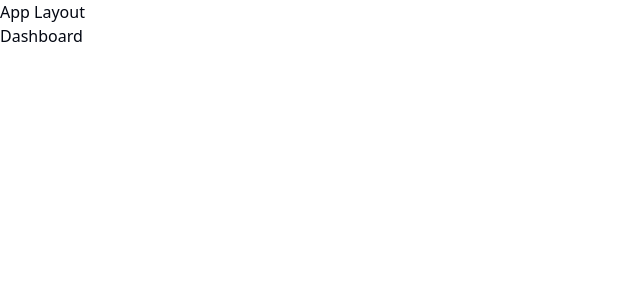
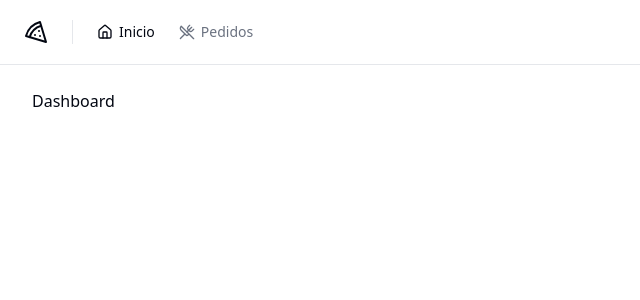
Before and after one commit to LuizaFerri/Pizza-shop, a React (Vite) app: page / in a window 1280 px wide. Shown: the top 300 px of the page, without its empty margins (0-640 px from the left). Built offline with nearby package versions, Linux system fonts and the light colour scheme; the HTML template or start-up script is replaced by a standard one.

Commit message:
Layout do app com cabeçalho

```diff
--- a/package.json
+++ b/package.json
@@ -30,6 +30,7 @@
   "dependencies": {
     "@hookform/resolvers": "^3.3.4",
     "@radix-ui/react-label": "^2.0.2",
+    "@radix-ui/react-separator": "^1.0.3",
     "@radix-ui/react-slot": "^1.0.2",
     "class-variance-authority": "^0.7.0",
     "clsx": "^2.1.0",
--- /dev/null
+++ b/src/components/header.tsx
@@ -0,0 +1,24 @@
+import { Home, Pizza, UtensilsCrossed } from "lucide-react";
+import { Separator } from "./ui/separator";
+import { NavLink } from "./nav-link";
+
+export function Header() {
+  return (
+    <div className="border-b">
+      <div className="flex h-16 items-center gap-6 px-6">
+        <Pizza className="h-6 w-6" />
+        <Separator orientation="vertical" className="h-6" />
+        <nav className="flex items-center space-x-4 lg:space-x-6">
+          <NavLink to="/">
+            <Home className="h-4 w-4" />
+            Inicio
+          </NavLink>
+          <NavLink to="/orders">
+            <UtensilsCrossed className="h-4 w-4" />
+            Pedidos
+          </NavLink>
+        </nav>
+      </div>
+    </div>
+  );
+}
--- /dev/null
+++ b/src/components/nav-link.tsx
@@ -0,0 +1,14 @@
+import { LinkProps, Link, useLocation } from "react-router-dom";
+
+export interface NavLinkProps extends LinkProps {}
+
+export function NavLink(props: NavLinkProps) {
+  const { pathname } = useLocation();
+  return (
+    <Link
+      data-current={pathname === props.to ? "true" : "false"}
+      {...props}
+      className="flex items-center gap-1.5 text-sm font-medium text-muted-foreground hover:text-foreground data-[current=true]:text-foreground"
+    />
+  );
+}
--- /dev/null
+++ b/src/components/ui/separator.tsx
@@ -0,0 +1,29 @@
+import * as React from "react"
+import * as SeparatorPrimitive from "@radix-ui/react-separator"
+
+import { cn } from "@/lib/utils"
+
+const Separator = React.forwardRef<
+  React.ElementRef<typeof SeparatorPrimitive.Root>,
+  React.ComponentPropsWithoutRef<typeof SeparatorPrimitive.Root>
+>(
+  (
+    { className, orientation = "horizontal", decorative = true, ...props },
+    ref
+  ) => (
+    <SeparatorPrimitive.Root
+      ref={ref}
+      decorative={decorative}
+      orientation={orientation}
+      className={cn(
+        "shrink-0 bg-border",
+        orientation === "horizontal" ? "h-[1px] w-full" : "h-full w-[1px]",
+        className
+      )}
+      {...props}
+    />
+  )
+)
+Separator.displayName = SeparatorPrimitive.Root.displayName
+
+export { Separator }
--- a/src/pages/_layouts/app.tsx
+++ b/src/pages/_layouts/app.tsx
@@ -1,10 +1,13 @@
+import { Header } from "@/components/header";
 import { Outlet } from "react-router-dom";
 
 export function AppLayout() {
   return (
-    <div>
-      <h1>App Layout</h1>
+    <div className="flex min-h-screen flex-col antialiased">
+     <Header />
+      <div className="flex flex-1 flex-col gap-4 p-8 pt-6">
         <Outlet />
+      </div>
     </div>
   );
 }
--- a/src/pages/_layouts/auth.tsx
+++ b/src/pages/_layouts/auth.tsx
@@ -3,7 +3,7 @@
 
 export function AuthLayout() {
   return (
-    <div className="grid min-h-screen grid-cols-2">
+    <div className="grid min-h-screen grid-cols-2 antialiased">
       <div className="h-full border-r border-foreground/5 bg-muted p-10 text-muted-foreground flex flex-col justify-between">
         <div className=" flex items-center gap-3 text-lg  text-foreground">
           <Pizza size={32} />
--- a/src/pages/auth/sign-up.tsx
+++ b/src/pages/auth/sign-up.tsx
@@ -25,7 +25,6 @@
   } = useForm<signUpForm>();
 
   async function handlesignUp(data: signUpForm) {
-    console.log(data);
     await new Promise((resolve) => setTimeout(resolve, 2000));
     toast.success("Restaurante cadastrado com sucesso!", {
       action: {
```
Also changed, not shown: 1 other file (tests, documents, lock files or other folders).
